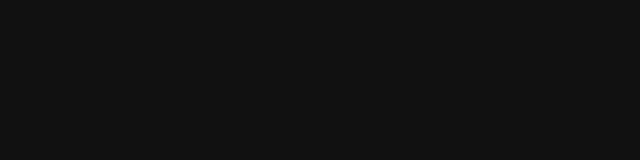
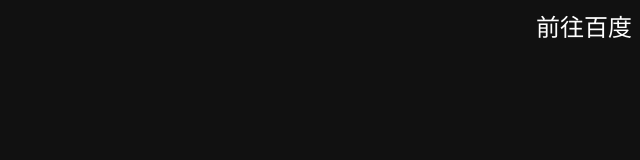
Before and after one commit to OrigamiGamer/OrigamiGamer.github, a plain HTML site: page index.html in a window 1280 px wide. Shown: the whole page, without its empty margins (640-1280 px from the left). Drawn offline with Linux system fonts and the light colour scheme.

Commit message:
Update index.html

```diff
--- a/index.html
+++ b/index.html
@@ -7,7 +7,7 @@
 		<title></title>
 	</head>
 	<body>
-		<span style="position:relative;overflow: visible;">
+		<span style="position:relative;overflow: visible;">前往百度
 		<a href="https://www.baidu.com"></a></span>
 	</body>
 </html>
```
